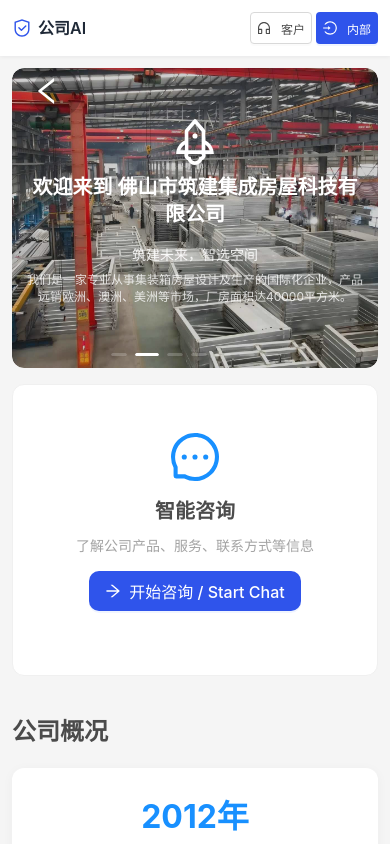
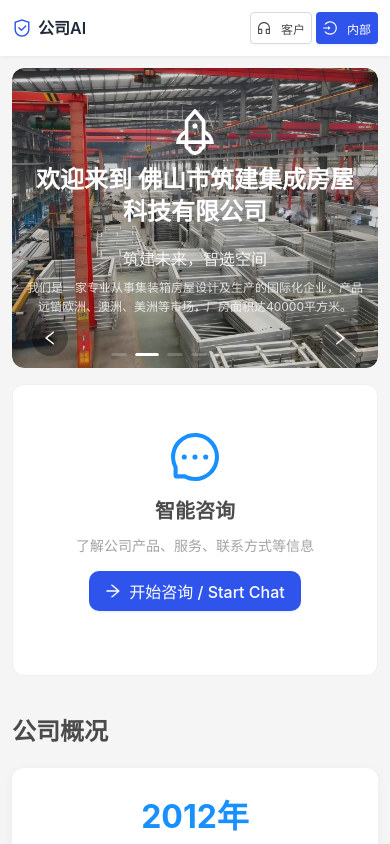
Before and after one commit to amike42w-sys/company-ai, a React (Vite) app: page / in a window 390 px wide. Shown: the top 844 px of the page. Built offline with nearby package versions, Linux system fonts and the light colour scheme.

Commit message:
fix: 彻底通过 Ref 控制轮播图，解决 4 个箭头重影及点击失效问题

```diff
--- a/src/components/Home/HomePage.module.css
+++ b/src/components/Home/HomePage.module.css
@@ -39,10 +39,37 @@
 .bannerContainer {
   position: relative;
   width: 100%;
+  border-radius: 12px;
   overflow: hidden;
-  border-radius: 12px;
   margin-bottom: 32px;
 }
+
+/* 自定义左/右按钮通用样式 */
+.customPrevBtn, .customNextBtn {
+  position: absolute;
+  top: 85%; /* 💡 按照你的要求放在下方 */
+  transform: translateY(-50%);
+  z-index: 1000;
+  width: 46px;
+  height: 46px;
+  background: rgba(0, 0, 0, 0.3);
+  color: #fff;
+  border-radius: 50%;
+  display: flex;
+  align-items: center;
+  justify-content: center;
+  cursor: pointer;
+  font-size: 22px;
+  transition: all 0.3s ease;
+}
+
+.customPrevBtn:hover, .customNextBtn:hover {
+  background: rgba(0, 0, 0, 0.6);
+  transform: translateY(-50%) scale(1.1);
+}
+
+.customPrevBtn { left: 20px; }
+.customNextBtn { right: 20px; }
 
 .textWrapper {
   max-width: 800px;
@@ -51,6 +78,20 @@
 
 .bannerImage {
   cursor: zoom-in !important;
+}
+
+/* 彻底隐藏可能残留的 slick 默认样式 */
+.homeCarousel :global(.slick-arrow) {
+  display: none !important;
+}
+
+@media (max-width: 768px) {
+  .customPrevBtn, .customNextBtn {
+    top: 90%;
+    width: 36px;
+    height: 36px;
+    font-size: 16px;
+  }
 }
 
 .hero {
--- a/src/components/Home/HomePage.tsx
+++ b/src/components/Home/HomePage.tsx
@@ -17,65 +17,11 @@ import styles from './HomePage.module.css'
 
 const { Title, Paragraph } = Typography
 
-const CustomPrevArrow = (props: any) => {
-  const { style, onClick } = props;
-  return (
-    <div
-      style={{
-        ...style,
-        display: 'flex !important',
-        alignItems: 'center',
-        justifyContent: 'center',
-        left: '20px',
-        top: '85% !important',
-        zIndex: 10000,
-        fontSize: '30px',
-        color: '#fff',
-        width: '50px',
-        height: '50px',
-        position: 'absolute',
-        background: 'rgba(0,0,0,0.2)',
-        borderRadius: '50%'
-      }}
-      onClick={onClick}
-    >
-      <LeftOutlined />
-    </div>
-  );
-};
-
-const CustomNextArrow = (props: any) => {
-  const { style, onClick } = props;
-  return (
-    <div
-      style={{
-        ...style,
-        display: 'flex !important',
-        alignItems: 'center',
-        justifyContent: 'center',
-        right: '20px',
-        top: '85% !important',
-        zIndex: 10000,
-        fontSize: '30px',
-        color: '#fff',
-        width: '50px',
-        height: '50px',
-        position: 'absolute',
-        background: 'rgba(0,0,0,0.2)',
-        borderRadius: '50%'
-      }}
-      onClick={onClick}
-    >
-      <RightOutlined />
-    </div>
-  );
-};
-
 const HomePage: React.FC = () => {
   const navigate = useNavigate()
   const { isAuthenticated, role } = useAuthStore()
   const isMobile = window.innerWidth < 768;
-  const carouselRef = useRef<any>(null);
+  const carouselRef = useRef<any>(null); // 💡 用于控制轮播
 
   const bannerImages = [
     { src: '/images/banner/exterior.jpg', title: '公司外观' },
@@ -89,17 +35,14 @@ const HomePage: React.FC = () => {
 
   return (
     <div className={styles.container}>
-      {/* Hero Section with Carousel */}
       <div className={styles.bannerContainer}>
         <Image.PreviewGroup>
           <Carousel
-            ref={carouselRef}
+            ref={carouselRef} // 💡 绑定 Ref
             autoplay
             effect="fade"
             autoplaySpeed={5000}
-            arrows
-            prevArrow={<CustomPrevArrow />}
-            nextArrow={<CustomNextArrow />}
+            arrows={false} // 💡 彻底关闭自带箭头，解决4个箭头的重影
             dots={true}
             className={styles.homeCarousel}
           >
@@ -109,36 +52,20 @@ const HomePage: React.FC = () => {
                   src={img.src}
                   alt={`banner-${index}`}
                   className={styles.bannerImage}
-                  preview={{
-                    mask: false
-                  }}
+                  preview={{ mask: null }} // 去掉默认遮罩
                 />
                 <div className={styles.carouselContent} style={{ pointerEvents: 'none' }}>
                    <div className={styles.textWrapper}>
                       <div className={styles.iconWrapper}>
                         <RocketOutlined style={{ fontSize: '48px', color: '#fff' }} />
                       </div>
-                      <Title
-                        level={isMobile ? 3 : 1}
-                        style={{ color: '#fff', margin: isMobile ? '8px 0' : '16px 0', fontSize: isMobile ? '20px' : '' }}
-                      >
+                      <Title level={isMobile ? 3 : 1} style={{ color: '#fff', margin: isMobile ? '8px 0' : '16px 0' }}>
                         欢迎来到 {companyInfo.name}
                       </Title>
-                      <Title
-                        level={isMobile ? 5 : 3}
-                        style={{ color: 'rgba(255,255,255,0.9)', fontWeight: 'normal', fontSize: isMobile ? '14px' : '' }}
-                      >
+                      <Title level={isMobile ? 5 : 3} style={{ color: 'rgba(255,255,255,0.9)', fontWeight: 'normal' }}>
                         {companyInfo.slogan}
                       </Title>
-                      <Paragraph
-                        style={{
-                          color: 'rgba(255,255,255,0.8)',
-                          fontSize: isMobile ? '12px' : '18px',
-                          display: 'block',
-                          marginBottom: isMobile ? 12 : 24,
-                          lineHeight: 1.4
-                        }}
-                      >
+                      <Paragraph style={{ color: 'rgba(255,255,255,0.8)', fontSize: isMobile ? '12px' : '18px' }}>
                         {companyInfo.description}
                       </Paragraph>
                       {role === 'internal' && (
@@ -152,6 +79,14 @@ const HomePage: React.FC = () => {
             ))}
           </Carousel>
         </Image.PreviewGroup>
+
+        {/* 💡 2. 手动编写两个完全独立的按钮，放在 Carousel 外面 */}
+        <div className={styles.customPrevBtn} onClick={() => carouselRef.current.prev()}>
+          <LeftOutlined />
+        </div>
+        <div className={styles.customNextBtn} onClick={() => carouselRef.current.next()}>
+          <RightOutlined />
+        </div>
       </div>
 
       {/* Features Section */}
```
